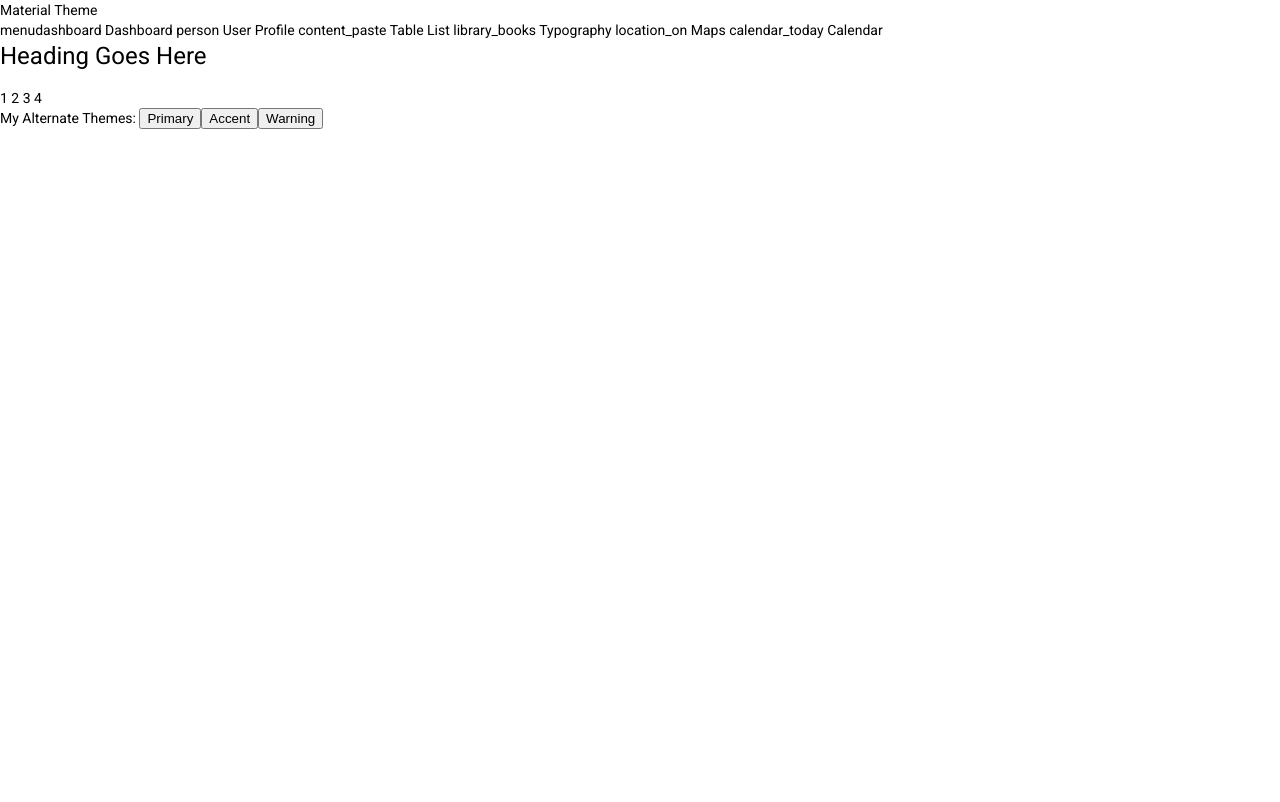
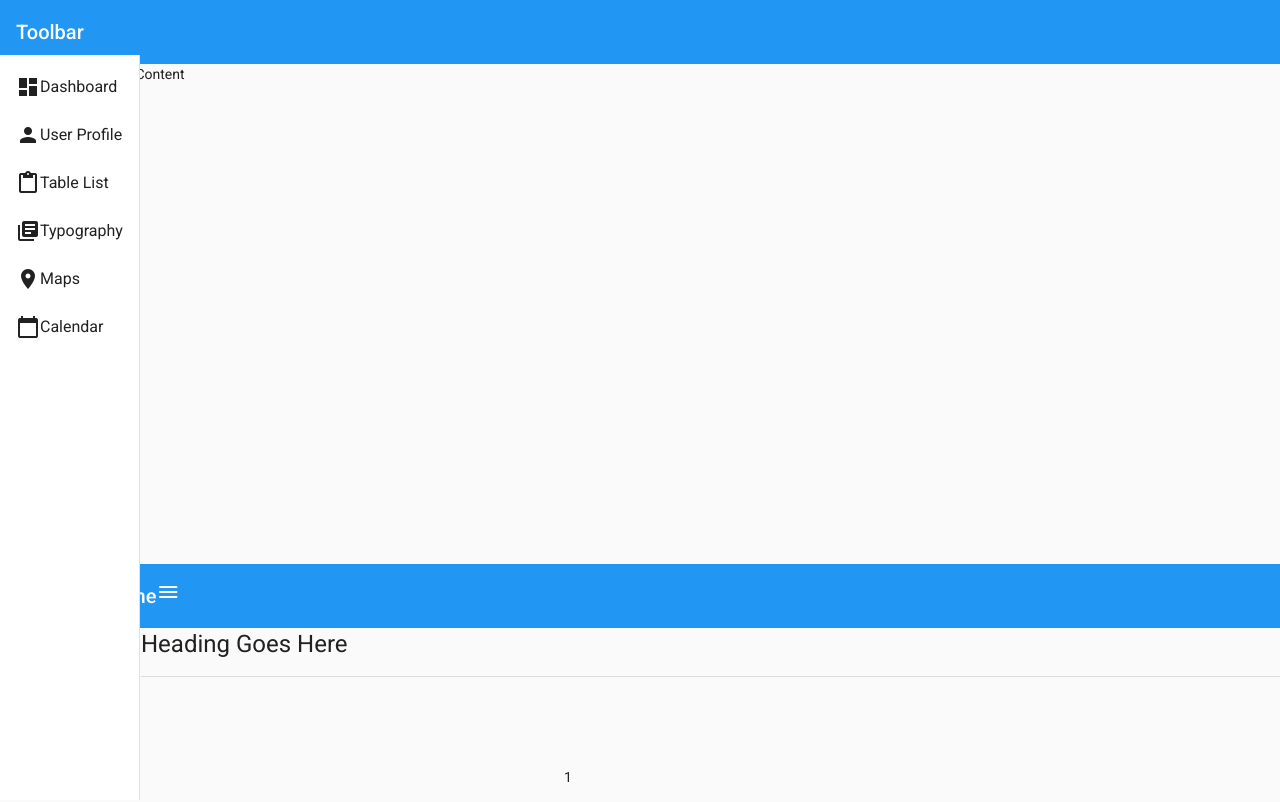
Before and after one commit to anthonymero/AngularStartKit, an Angular app: page / in a window 1280 px wide. Shown: the top 802 px of the page. Built offline with nearby package versions, Linux system fonts and the light colour scheme.

Commit message:
- Create sideNav custom component

```diff
--- a/src/app/app.component.html
+++ b/src/app/app.component.html
@@ -1,3 +1,8 @@
+
+<app-sidenav [themeColor]="'primary'">
+  Main Content
+</app-sidenav>
+
 <!-- Toolbar -->
 <mat-toolbar color="primary" class="header">
   <div>Material Theme</div>
--- a/src/app/app.module.ts
+++ b/src/app/app.module.ts
@@ -1,6 +1,7 @@
 import { BrowserModule } from '@angular/platform-browser';
 import { NgModule, CUSTOM_ELEMENTS_SCHEMA } from '@angular/core';
 
+import { AngularMaterialModule } from './app-angular-material.module';
 import { SharedModule } from './shared/shared.module';
 import { AppRoutingModule } from './app-routing.module';
 import { AppComponent } from './app.component';
@@ -15,6 +16,7 @@ import { BrowserAnimationsModule } from '@angular/platform-browser/animations';
     AppRoutingModule,
     BrowserAnimationsModule,
     SharedModule,
+    AngularMaterialModule,
   ],
   providers: [],
   bootstrap: [AppComponent],
--- /dev/null
+++ b/src/app/shared/components/sidenav/sidenav.component.html
@@ -0,0 +1,9 @@
+<mat-toolbar [color]="themeColor">
+  Toolbar
+</mat-toolbar>
+<mat-sidenav-container class="example-container">
+  <mat-sidenav #sidenav mode="side" opened> Sidenav content</mat-sidenav>
+  <mat-sidenav-content>
+    <ng-content></ng-content>
+  </mat-sidenav-content>
+</mat-sidenav-container>
--- /dev/null
+++ b/src/app/shared/components/sidenav/sidenav.component.scss
@@ -0,0 +1,4 @@
+// app/shared/components/sidenav/sidenav.component.scss
+.example-container {
+  height: 500px;
+}
--- /dev/null
+++ b/src/app/shared/components/sidenav/sidenav.component.ts
@@ -0,0 +1,15 @@
+import { Component, OnInit, Input } from '@angular/core';
+
+@Component({
+  selector: 'app-sidenav',
+  templateUrl: './sidenav.component.html',
+  styleUrls: ['./sidenav.component.scss']
+})
+export class SidenavComponent implements OnInit {
+  @Input() themeColor = '';
+  constructor() { }
+
+  ngOnInit(): void {
+  }
+
+}
--- a/src/app/shared/shared.module.ts
+++ b/src/app/shared/shared.module.ts
@@ -1,15 +1,19 @@
 import { NgModule } from '@angular/core';
 import { CommonModule } from '@angular/common';
 import { AngularMaterialModule } from '../app-angular-material.module';
+import { SidenavComponent } from './components/sidenav/sidenav.component';
 
 
 
 
 @NgModule({
-  declarations: [],
+  declarations: [SidenavComponent],
   imports: [
     CommonModule,
     AngularMaterialModule,
+  ],
+  exports: [
+    SidenavComponent,
   ]
 })
 export class SharedModule { }
```
Also changed, not shown: 1 other file (tests, documents, lock files or other folders).
